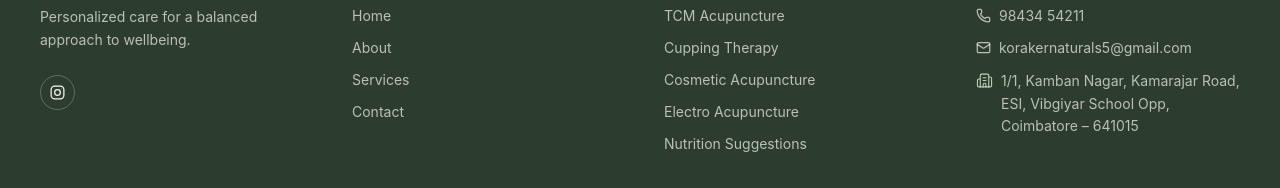
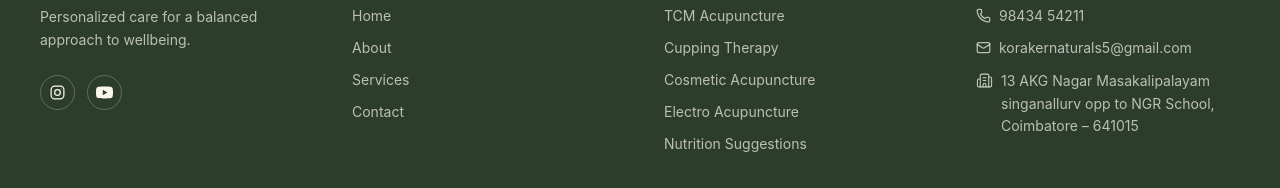
Before and after one commit to Prabhakaran-1605/liora-health-care-website, a React (Vite) app: page /contact in a window 1280 px wide. Shown: the part 1324-1512 px from the top of the page. Built offline with nearby package versions, Linux system fonts and the light colour scheme.

Commit message:
Refactor Footer component: add YouTube link and update Instagram layout; update address in Contact page

```diff
--- a/src/components/Footer.jsx
+++ b/src/components/Footer.jsx
@@ -46,7 +46,9 @@ export default function Footer() {
           </p>
 
           {/* Social Media */}
+          {/* Social Media */}
 <div className="flex items-center gap-3 pt-2">
+  {/* Instagram */}
   <a
     href="https://www.instagram.com/liora_healthcare/"
     target="_blank"
@@ -55,6 +57,25 @@ export default function Footer() {
     className="rounded-full border border-ivory/25 p-2 hover:border-gold hover:text-gold transition-colors"
   >
     <InstagramGlyph />
+  </a>
+
+  {/* YouTube */}
+  <a
+    href="https://www.youtube.com/@Liorahealthcare"
+    target="_blank"
+    rel="noopener noreferrer"
+    aria-label="Liora Health Care on YouTube"
+    className="rounded-full border border-ivory/25 p-2 hover:border-gold hover:text-gold transition-colors"
+  >
+    <svg
+      viewBox="0 0 24 24"
+      width="17"
+      height="17"
+      fill="currentColor"
+      aria-hidden="true"
+    >
+      <path d="M23.5 6.2a3 3 0 0 0-2.1-2.1C19.5 3.5 12 3.5 12 3.5s-7.5 0-9.4.6A3 3 0 0 0 .5 6.2 31 31 0 0 0 0 12a31 31 0 0 0 .5 5.8 3 3 0 0 0 2.1 2.1c1.9.6 9.4.6 9.4.6s7.5 0 9.4-.6a3 3 0 0 0 2.1-2.1A31 31 0 0 0 24 12a31 31 0 0 0-.5-5.8ZM9.6 15.8V8.2l6.5 3.8-6.5 3.8Z" />
+    </svg>
   </a>
 </div>
         </div>
@@ -147,8 +168,7 @@ export default function Footer() {
             />
 
             <span>
-              1/1, Kamban Nagar, Kamarajar Road, ESI,
-              Vibgiyar School Opp, Coimbatore – 641015
+              13 AKG Nagar Masakalipalayam singanallurv opp to NGR School, Coimbatore – 641015
             </span>
           </span>
         </div>
--- a/src/pages/Contact.jsx
+++ b/src/pages/Contact.jsx
@@ -20,7 +20,7 @@ const infoItems = [
     icon: MapPin,
     label: 'Address',
     value:
-      '1/1, Kamban Nagar, Kamarajar Road, ESI, Vibgiyar School Opp, Coimbatore – 641015',
+      '13 AKG Nagar Masakalipalayam singanallur opp to NGR School, Coimbatore – 641015',
   },
   {
     icon: Clock,
```
Lines whose indentation alone changed are shown as unchanged.
